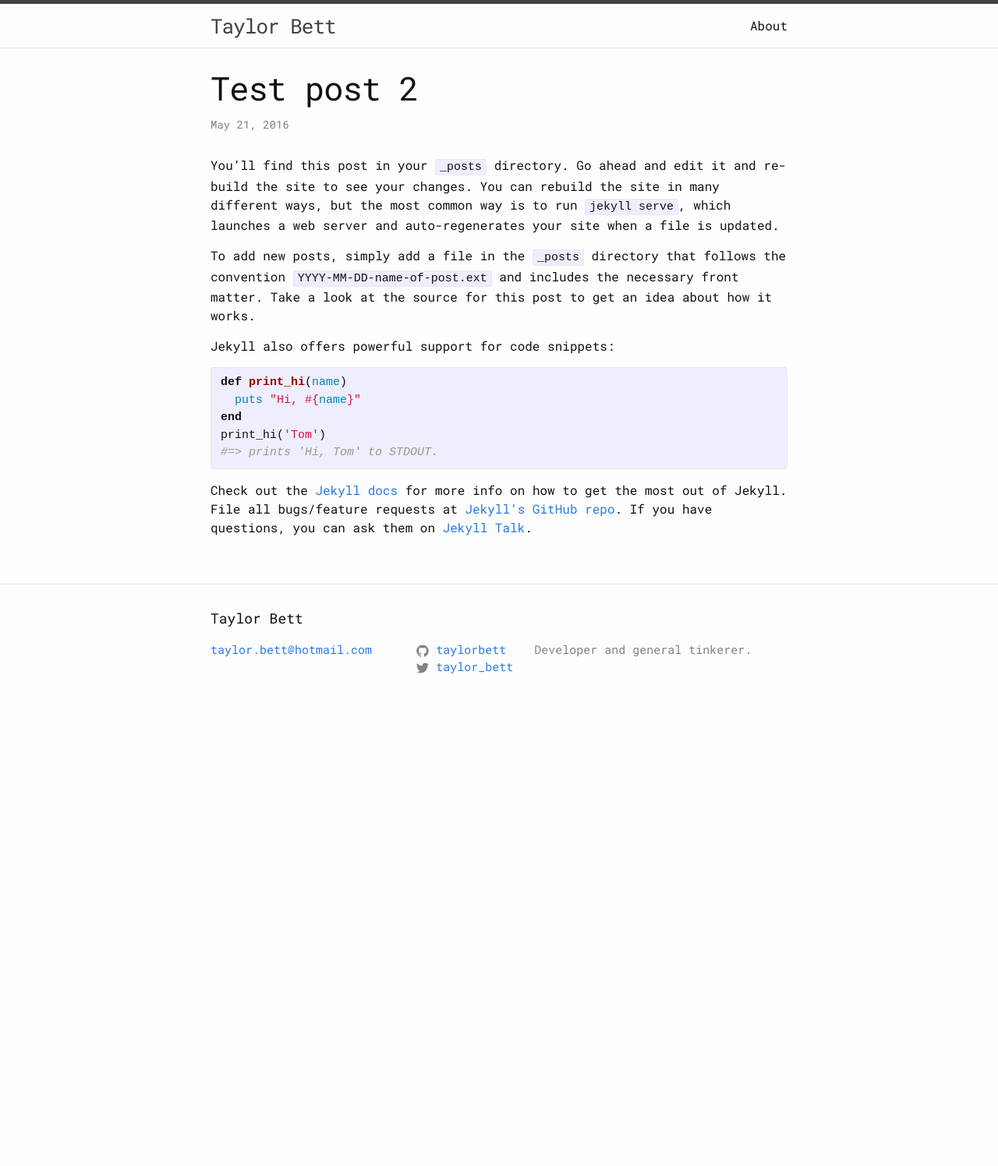
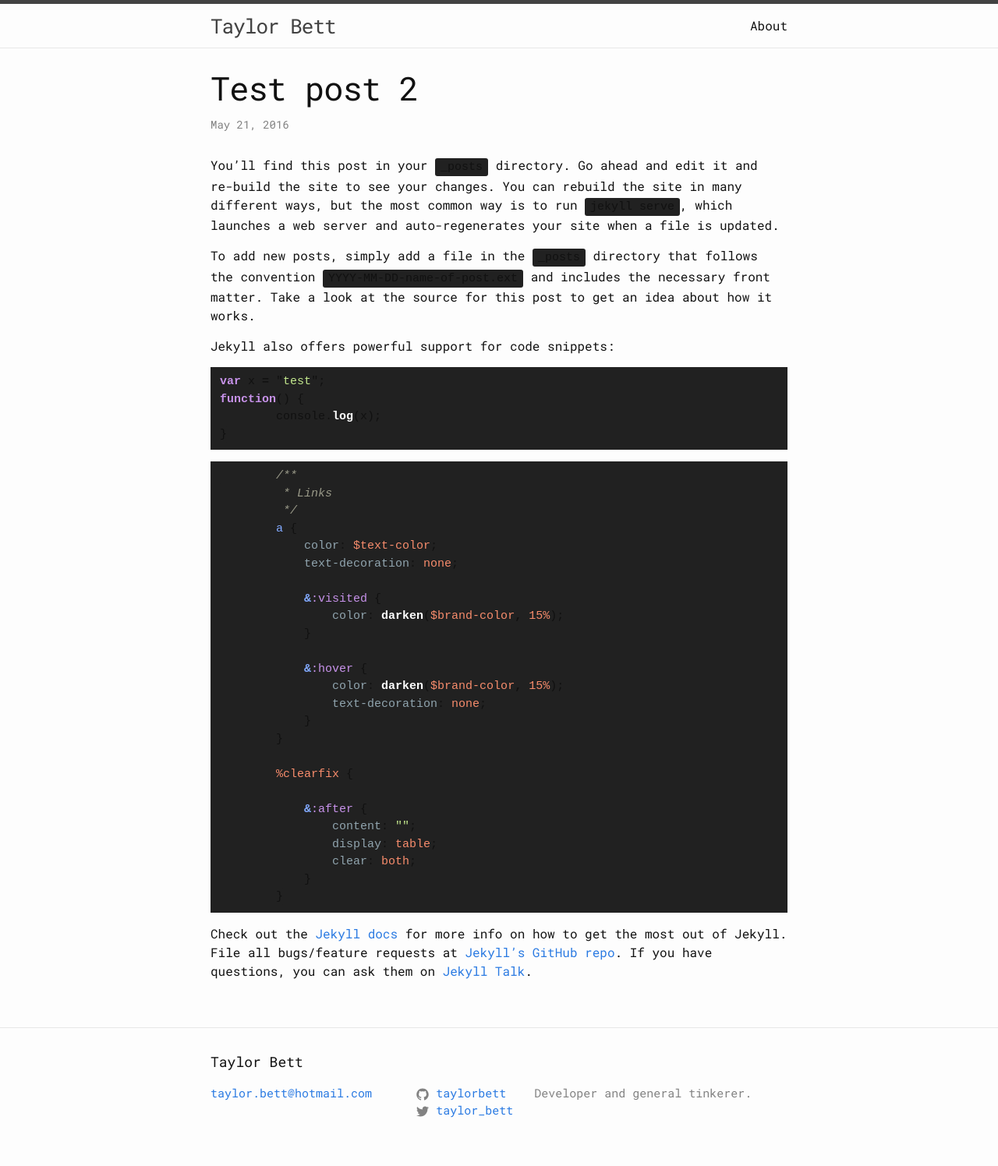
Before and after one commit to TaylorBett/taylorbett.github.io, a Jekyll site: the page built from _posts/2016-05-21-test-post-2.markdown, in a window 1280 px wide. Shown: the whole page at 78% size. Built offline with Jekyll 4.4.1, drawn with Linux system fonts in a browser that asks for light colours; before the commit the page ends 927 px from its top, so only the background shows below that.

Commit message:
Updated code highlighting styles to match my Sublime theme (Material Theme)

````diff
--- a/_posts/2016-05-21-test-post-2.markdown
+++ b/_posts/2016-05-21-test-post-2.markdown
@@ -10,13 +10,40 @@ To add new posts, simply add a file in the `_posts` directory that follows the c
 
 Jekyll also offers powerful support for code snippets:
 
-{% highlight ruby %}
-def print_hi(name)
-  puts "Hi, #{name}"
-end
-print_hi('Tom')
-#=> prints 'Hi, Tom' to STDOUT.
-{% endhighlight %}
+```javascript
+var x = "test";
+function() {
+	console.log(x);
+}
+```
+
+```scss
+	/**
+	 * Links
+	 */
+	a {
+	    color: $text-color;
+	    text-decoration: none;
+
+	    &:visited {
+	        color: darken($brand-color, 15%);
+	    }
+
+	    &:hover {
+	        color: darken($brand-color, 15%);
+	        text-decoration: none;
+	    }
+	}
+
+	%clearfix {
+
+	    &:after {
+	        content: "";
+	        display: table;
+	        clear: both;
+	    }
+	}
+```
 
 Check out the [Jekyll docs][jekyll-docs] for more info on how to get the most out of Jekyll. File all bugs/feature requests at [Jekyll’s GitHub repo][jekyll-gh]. If you have questions, you can ask them on [Jekyll Talk][jekyll-talk].
 
--- a/_sass/_base.scss
+++ b/_sass/_base.scss
@@ -122,21 +122,19 @@ blockquote {
     }
 }
 
-
-
 /**
  * Code formatting
  */
 pre,
 code {
     font-size: 15px;
-    border: 1px solid $grey-color-light;
+    border: none;
     border-radius: 3px;
-    background-color: #eef;
+    background-color: #212121;
 }
 
 code {
-    padding: 1px 5px;
+    padding: 3px 7px;
 }
 
 pre {
--- a/_sass/_syntax-highlighting.scss
+++ b/_sass/_syntax-highlighting.scss
@@ -1,17 +1,37 @@
 /**
  * Syntax highlighting styles
  */
+
+code {
+    background: #212121;
+    border: none;
+}
+
 .highlight {
-    background: #fff;
+    background: #212121;
     @extend %vertical-rhythm;
 
+    pre,
+    code {
+        background: #212121;
+        border: none;
+    }
+
     .highlighter-rouge & {
-      background: #eef;
+      background: #212121;
+    }
+
+    .highlighter-rouge {
+        pre,
+        code {
+            background: #212121;
+            border: none;
+        }
     }
 
     .c     { color: #998; font-style: italic } // Comment
     .err   { color: #a61717; background-color: #e3d2d2 } // Error
-    .k     { font-weight: bold } // Keyword
+    .k     { color: #82AAFF; font-weight: bold } // Keyword
     .o     { font-weight: bold } // Operator
     .cm    { color: #998; font-style: italic } // Comment.Multiline
     .cp    { color: #999; font-weight: bold } // Comment.Preproc
@@ -30,42 +50,45 @@
     .gu    { color: #aaa } // Generic.Subheading
     .gt    { color: #a00 } // Generic.Traceback
     .kc    { font-weight: bold } // Keyword.Constant
-    .kd    { font-weight: bold } // Keyword.Declaration
+    .kd    { color: #C792EA; font-weight: bold } // Keyword.Declaration
     .kp    { font-weight: bold } // Keyword.Pseudo
     .kr    { font-weight: bold } // Keyword.Reserved
     .kt    { color: #458; font-weight: bold } // Keyword.Type
-    .m     { color: #099 } // Literal.Number
-    .s     { color: #d14 } // Literal.String
+    .m     { color: #F78C6C } // Literal.Number
+    .s     { color: #C3E88D } // Literal.String
+    .n     { color: #82AAFF } // SCSS attribute
     .na    { color: #008080 } // Name.Attribute
-    .nb    { color: #0086B3 } // Name.Builtin
+    .nb    { color: #F78C6C } // Name.Builtin
     .nc    { color: #458; font-weight: bold } // Name.Class
+    .nd    { color: #C792EA; } // SCSS modifiers like :visited
+    .nl    { color: #90A4AE;} // SCSS properties
     .no    { color: #008080 } // Name.Constant
     .ni    { color: #800080 } // Name.Entity
     .ne    { color: #900; font-weight: bold } // Name.Exception
-    .nf    { color: #900; font-weight: bold } // Name.Function
+    .nf    { color: #fff; font-weight: bold } // Name.Function
     .nn    { color: #555 } // Name.Namespace
-    .nt    { color: #000080 } // Name.Tag
-    .nv    { color: #008080 } // Name.Variable
+    .nt    { color: #82AAFF } // Name.Tag
+    .nv    { color: #F78C6C } // Name.Variable
     .ow    { font-weight: bold } // Operator.Word
     .w     { color: #bbb } // Text.Whitespace
     .mf    { color: #099 } // Literal.Number.Float
     .mh    { color: #099 } // Literal.Number.Hex
     .mi    { color: #099 } // Literal.Number.Integer
     .mo    { color: #099 } // Literal.Number.Oct
-    .sb    { color: #d14 } // Literal.String.Backtick
-    .sc    { color: #d14 } // Literal.String.Char
-    .sd    { color: #d14 } // Literal.String.Doc
-    .s2    { color: #d14 } // Literal.String.Double
-    .se    { color: #d14 } // Literal.String.Escape
-    .sh    { color: #d14 } // Literal.String.Heredoc
-    .si    { color: #d14 } // Literal.String.Interpol
-    .sx    { color: #d14 } // Literal.String.Other
+    .sb    { color: #C3E88D } // Literal.String.Backtick
+    .sc    { color: #C3E88D } // Literal.String.Char
+    .sd    { color: #C3E88D } // Literal.String.Doc
+    .s2    { color: #C3E88D } // Literal.String.Double
+    .se    { color: #C3E88D } // Literal.String.Escape
+    .sh    { color: #C3E88D } // Literal.String.Heredoc
+    .si    { color: #C3E88D } // Literal.String.Interpol
+    .sx    { color: #C3E88D } // Literal.String.Other
     .sr    { color: #009926 } // Literal.String.Regex
-    .s1    { color: #d14 } // Literal.String.Single
+    .s1    { color: #C3E88D } // Literal.String.Single
     .ss    { color: #990073 } // Literal.String.Symbol
     .bp    { color: #999 } // Name.Builtin.Pseudo
-    .vc    { color: #008080 } // Name.Variable.Class
-    .vg    { color: #008080 } // Name.Variable.Global
-    .vi    { color: #008080 } // Name.Variable.Instance
+    .vc    { color: #fff } // Name.Variable.Class
+    .vg    { color: #fff } // Name.Variable.Global
+    .vi    { color: #fff } // Name.Variable.Instance
     .il    { color: #099 } // Literal.Number.Integer.Long
 }
````
